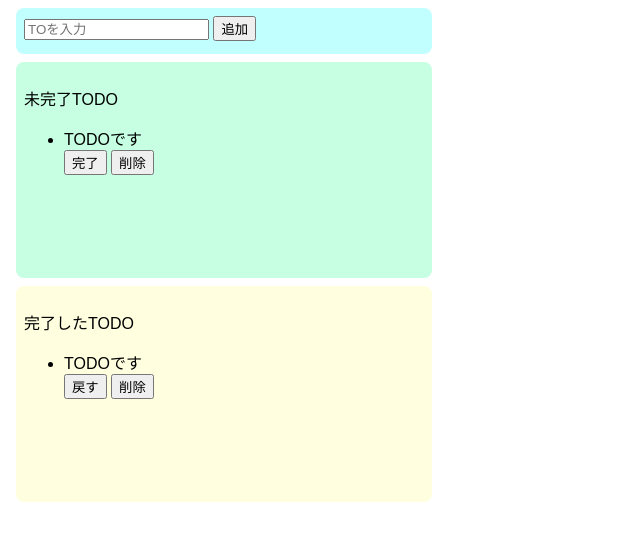
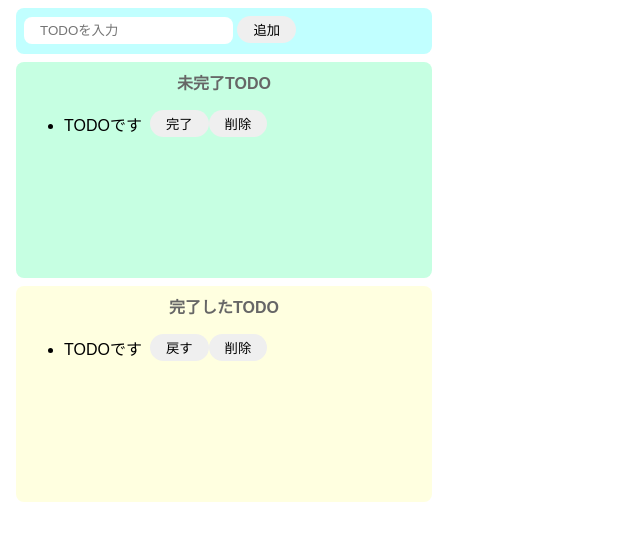
Before and after one commit to taka2929029/codesandbox-newtest, a website built with Parcel: page index.html in a window 1280 px wide. Shown: the whole page, without its empty margins (0-640 px from the left). Built offline with nearby package versions, Linux system fonts and the light colour scheme.

Commit message:
HTML/CSS 完了

```diff
--- a/index.html
+++ b/index.html
@@ -7,14 +7,14 @@
 
   <body>
     <div class="input-area">
-      <input placeholder="TOを入力" />
+      <input placeholder="TODOを入力" />
       <button>追加</button>
     </div>
 
     <div class="incomplete-area">
-      <p>未完了TODO</p>
+      <p class="title">未完了TODO</p>
       <ul>
-        <div>
+        <div class="list-row">
           <li>TODOです</li>
           <button>完了</button>
           <button>削除</button>
@@ -23,9 +23,9 @@
     </div>
 
     <div class="complete-area">
-      <p>完了したTODO</p>
+      <p class="title">完了したTODO</p>
       <ul>
-        <div>
+        <div class="list-row">
           <li>TODOです</li>
           <button>戻す</button>
           <button>削除</button>
--- a/src/styles.css
+++ b/src/styles.css
@@ -1,5 +1,27 @@
 body {
   font-family: sans-serif;
+}
+input {
+  border-radius: 8px;
+  border: none;
+  padding: 6px 16px;
+  outline: none;
+}
+
+button {
+  border-radius: 16px;
+  border: none;
+  padding: 4px 16px;
+}
+
+button:hover {
+  background-color: #ff7ff7;
+  color: #fff;
+  cursor: pointer;
+}
+
+li {
+  margin-right: 8px;
 }
 
 .input-area {
@@ -28,3 +50,16 @@ body {
   margin: 8px;
   border-radius: 8px;
 }
+
+.title {
+  text-align: center;
+  margin-top: 0;
+  font-weight: bold;
+  color: #666;
+}
+
+.list-row {
+  display: flex;
+  align-items: center;
+  padding-bottom: 4px;
+}
```
